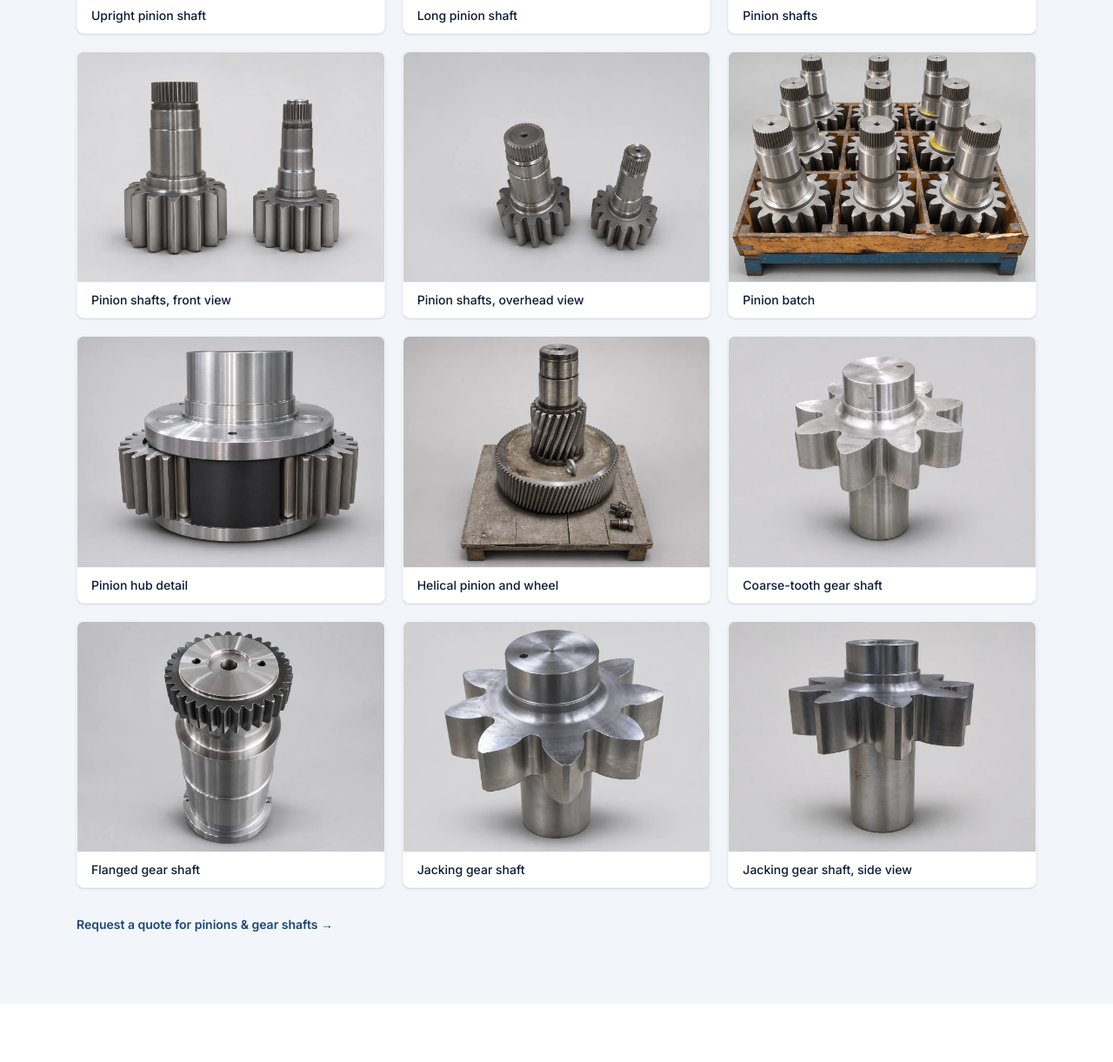
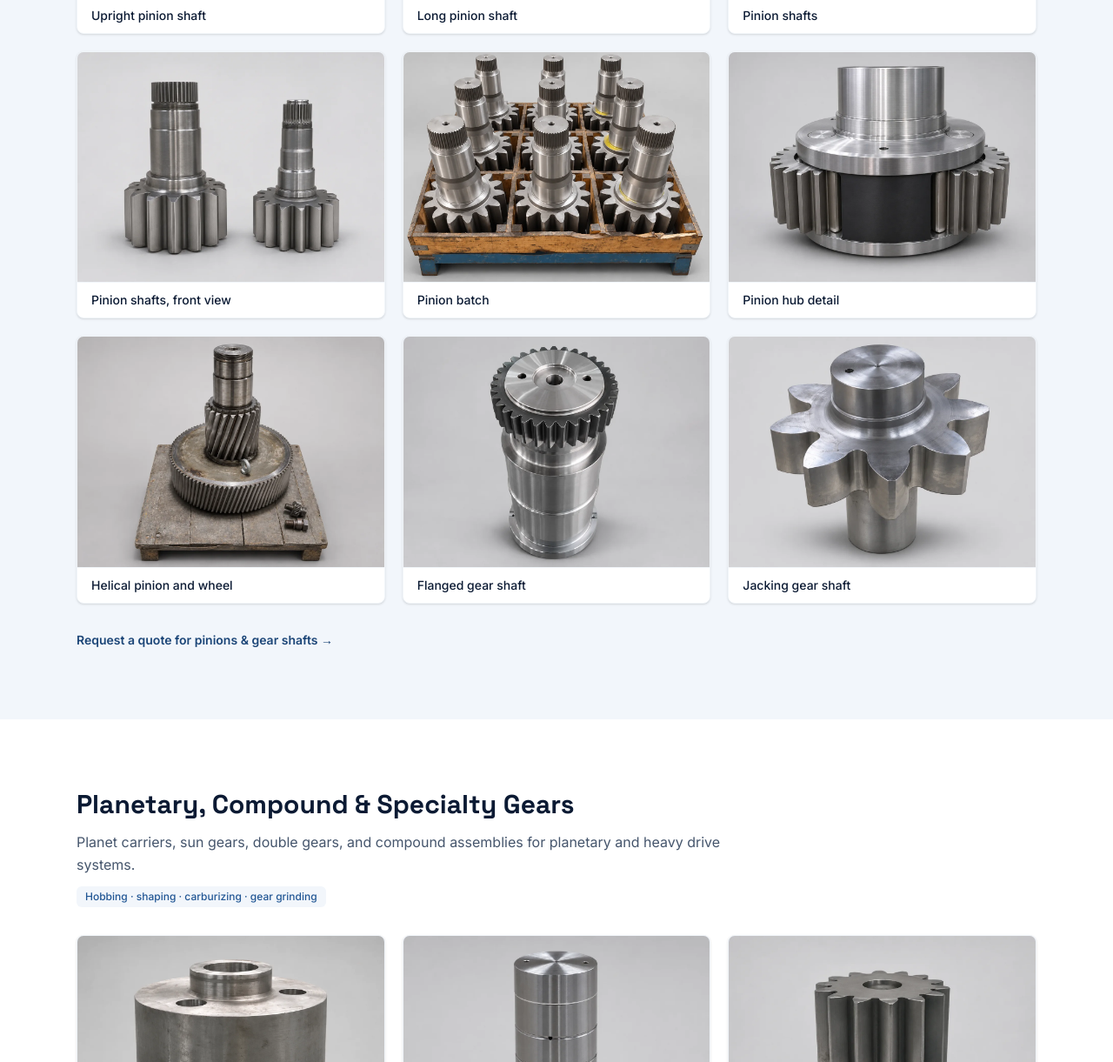
Before and after one commit to Phil0318/njcsjx, an Astro site: page /en/products in a window 1280 px wide. Shown: the part 2689-3910 px from the top of the page at 87% size. Built offline with nearby package versions, Linux system fonts and the light colour scheme; Astro itself is replaced by a stand-in of ours.

Commit message:
B2: dedupe pinion/jacking shaft photos per factory review
- Keep 爬升齿轮轴 (IMG_0130); remove 粗齿齿轮轴 (IMG_0100) and 爬升齿轮轴（侧面）(IMG_0131) — same part
- Keep 小齿轮轴（正面）(IMG_0121); remove 小齿轮轴（俯视）(IMG_0122) — same part
- EN and ZH galleries updated; unused image files removed from public/products (38 photos now)

```diff
--- a/src/pages/en/products.astro
+++ b/src/pages/en/products.astro
@@ -36,14 +36,11 @@ const families = [
       { file: 'long-pinion-shaft.webp', caption: 'Long pinion shaft', fit: 'contain' },
       { file: 'four-pinion-shafts.webp', caption: 'Pinion shafts' },
       { file: 'IMG_0121_pinion-shafts-front.webp', caption: 'Pinion shafts, front view' },
-      { file: 'IMG_0122_pinion-shafts-overhead.webp', caption: 'Pinion shafts, overhead view' },
       { file: 'coarse-pinion-batch.webp', caption: 'Pinion batch' },
       { file: 'pinion-hub-detail.webp', caption: 'Pinion hub detail' },
       { file: 'helical-pinion-and-wheel.webp', caption: 'Helical pinion and wheel' },
-      { file: 'IMG_0100_coarse-tooth-gear-shaft.webp', caption: 'Coarse-tooth gear shaft' },
       { file: 'flanged-gear-shaft.webp', caption: 'Flanged gear shaft' },
       { file: 'IMG_0130_jacking-shaft.webp', caption: 'Jacking gear shaft' },
-      { file: 'IMG_0131_jacking-shaft-side.webp', caption: 'Jacking gear shaft, side view' },
     ] as Photo[],
   },
   {
--- a/src/pages/zh/products.astro
+++ b/src/pages/zh/products.astro
@@ -36,14 +36,11 @@ const families = [
       { file: 'long-pinion-shaft.webp', caption: '长小齿轮轴', fit: 'contain' },
       { file: 'four-pinion-shafts.webp', caption: '小齿轮轴' },
       { file: 'IMG_0121_pinion-shafts-front.webp', caption: '小齿轮轴（正面）' },
-      { file: 'IMG_0122_pinion-shafts-overhead.webp', caption: '小齿轮轴（俯视）' },
       { file: 'coarse-pinion-batch.webp', caption: '小齿轮批量' },
       { file: 'pinion-hub-detail.webp', caption: '小齿轮轮毂细节' },
       { file: 'helical-pinion-and-wheel.webp', caption: '斜齿小齿轮与大齿轮' },
-      { file: 'IMG_0100_coarse-tooth-gear-shaft.webp', caption: '粗齿齿轮轴' },
       { file: 'flanged-gear-shaft.webp', caption: '法兰齿轮轴' },
       { file: 'IMG_0130_jacking-shaft.webp', caption: '爬升齿轮轴' },
-      { file: 'IMG_0131_jacking-shaft-side.webp', caption: '爬升齿轮轴（侧面）' },
     ] as Photo[],
   },
   {
```
Also changed, not shown: public/products/IMG_0100_coarse-tooth-gear-shaft.webp (deleted), public/products/IMG_0122_pinion-shafts-overhead.webp (deleted), public/products/IMG_0131_jacking-shaft-side.webp (deleted).
